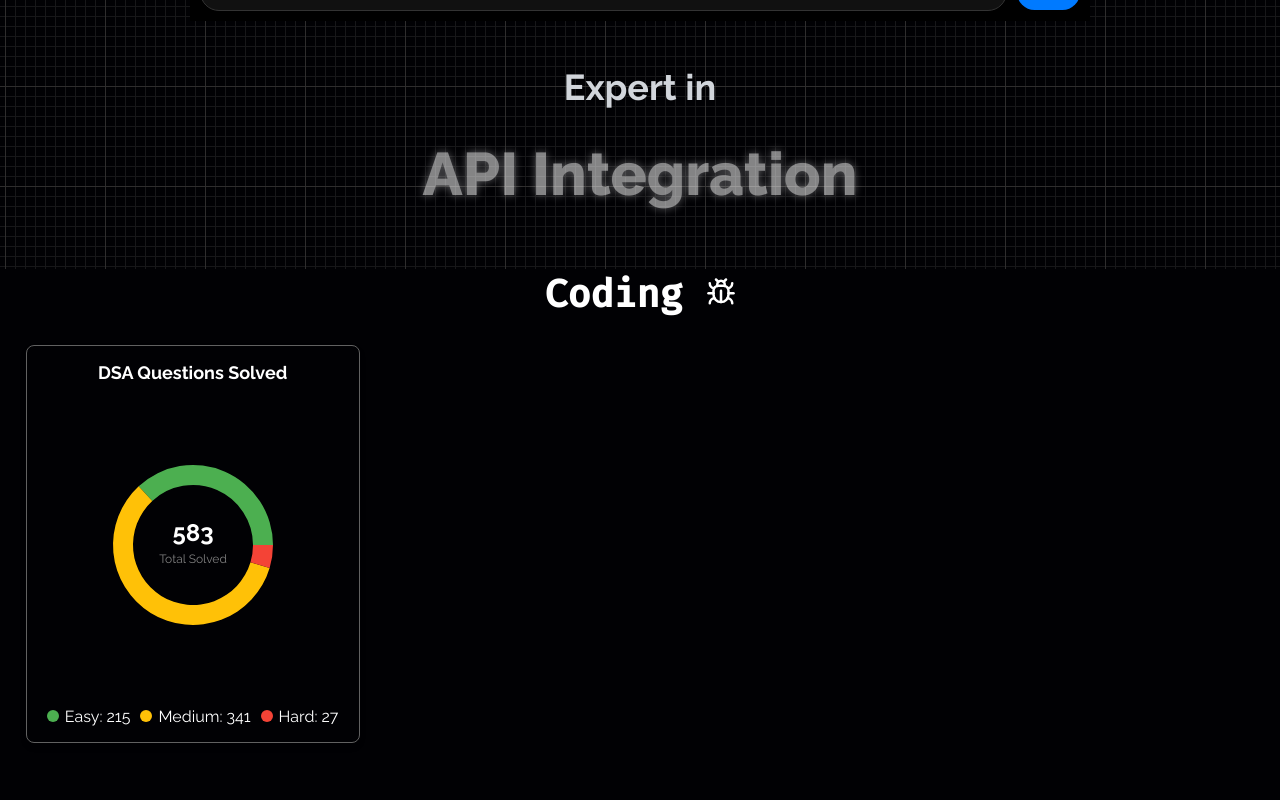
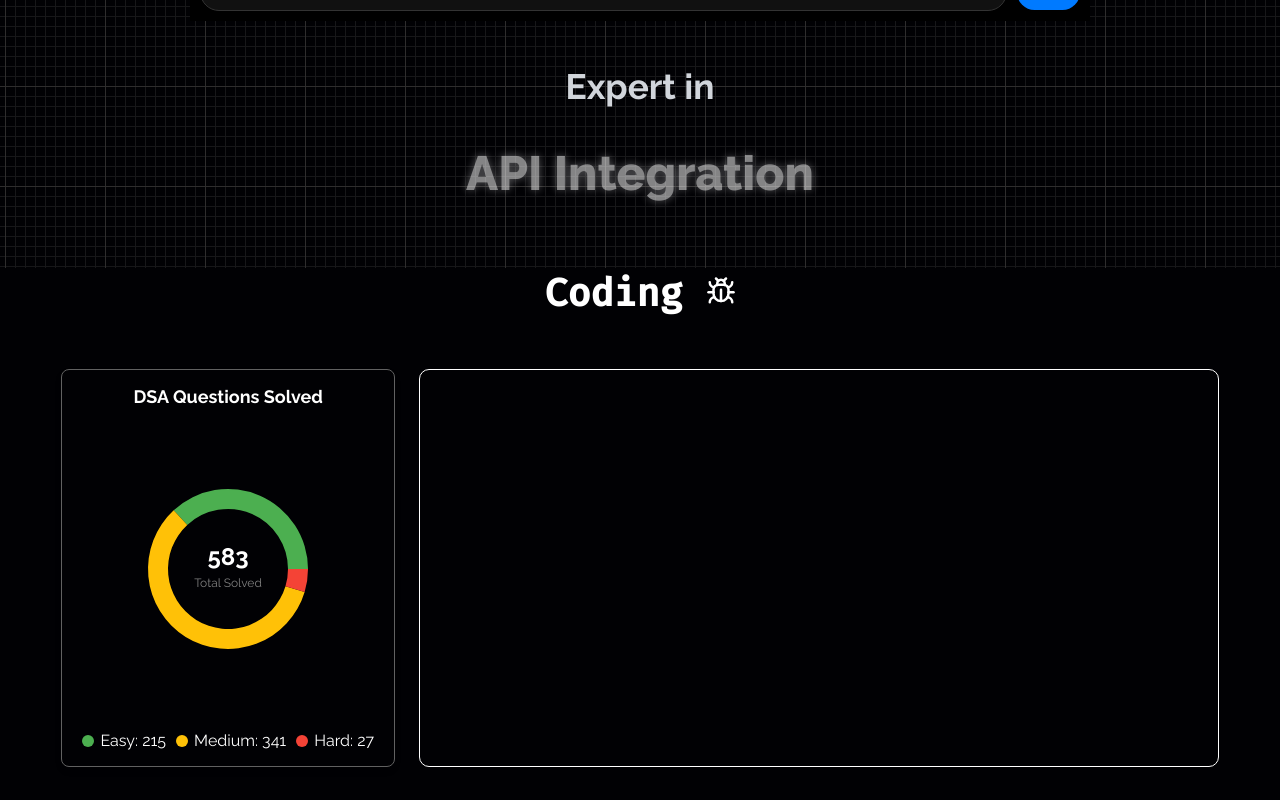
Before and after one commit to aneeshpatne/Personal-Portfolio, a Next.js app: page / in a window 1280 px wide. Shown: the part 2440-3240 px from the top of the page. Built offline with nearby package versions, Linux system fonts and the light colour scheme.

Commit message:
feat: update DSA component layout with new chart wrapper and styling adjustments

```diff
--- a/src/components/DSA.jsx
+++ b/src/components/DSA.jsx
@@ -14,7 +14,10 @@ export default function DSA() {
         Coding <Bug size={30} />
       </h1>
       <div className={styles.Content}>
-        <DoughnutChart />
+        <div className={styles.chart}>
+          <DoughnutChart />
+        </div>
+        <div className={styles.topics}></div>
       </div>
     </div>
   );
--- a/src/components/style/AICarousel.module.css
+++ b/src/components/style/AICarousel.module.css
@@ -11,7 +11,7 @@
 
 .title {
   margin-bottom: 1rem;
-  font-size: 2.25rem;
+  font-size: clamp(1rem, 2.2rem, 3rem);
   font-weight: bold;
   color: #d1d5db;
 }
@@ -24,7 +24,7 @@
 }
 
 .word {
-  font-size: 3.75rem;
+  font-size: clamp(1rem, 3rem, 4rem);
   font-weight: 800;
   color: white;
   text-shadow: 0 0 10px rgba(255, 255, 255, 0.7);
--- a/src/components/style/DSA.module.css
+++ b/src/components/style/DSA.module.css
@@ -1,10 +1,11 @@
 .Content {
   display: flex;
-  padding: 2%;
+  padding: 4%;
+  gap: 2%;
+  justify-content: center;
 }
 .heading {
   display: block;
-
   margin-left: auto;
   margin-right: auto;
   text-align: center;
@@ -13,3 +14,12 @@
 .Container {
   width: 100%;
 }
+.chart {
+  align-self: flex-end;
+}
+.topics {
+  height: auto;
+  width: 800px;
+  border: 1px solid #fff;
+  border-radius: 10px;
+}
```
